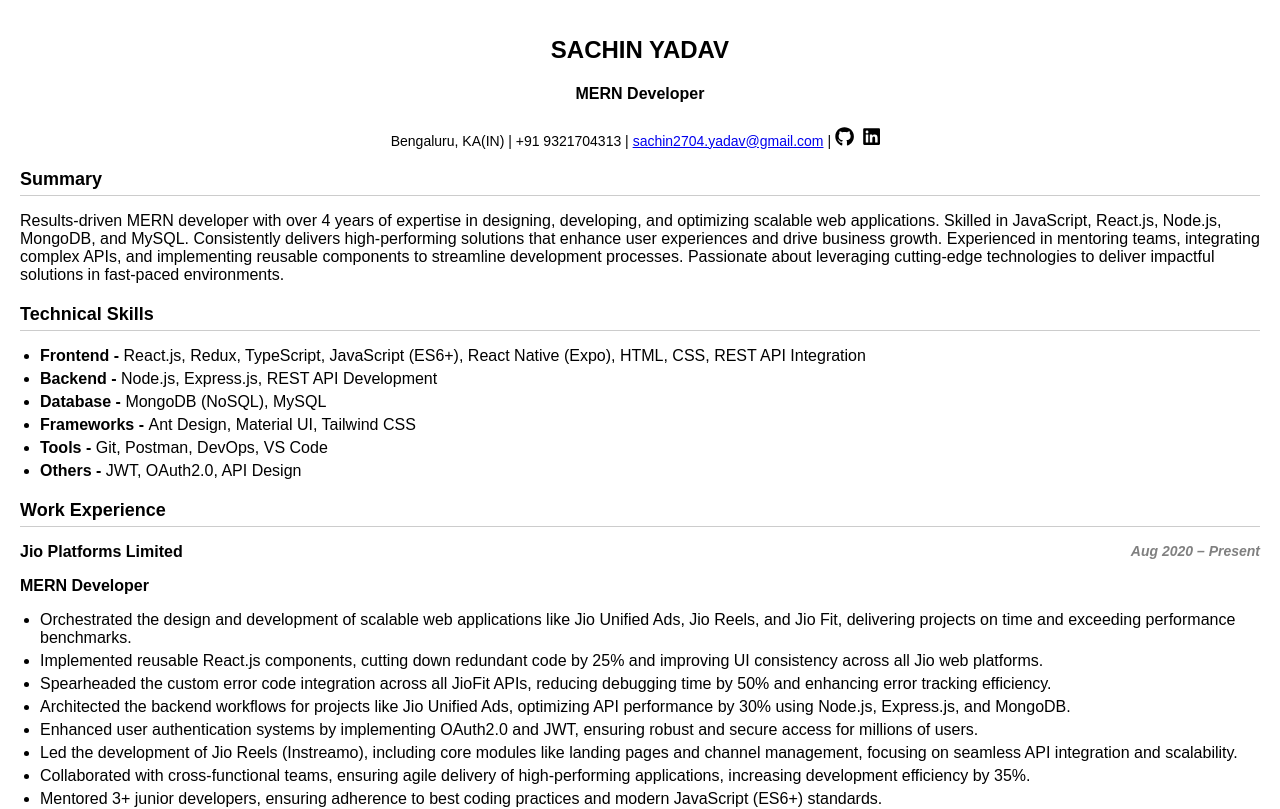
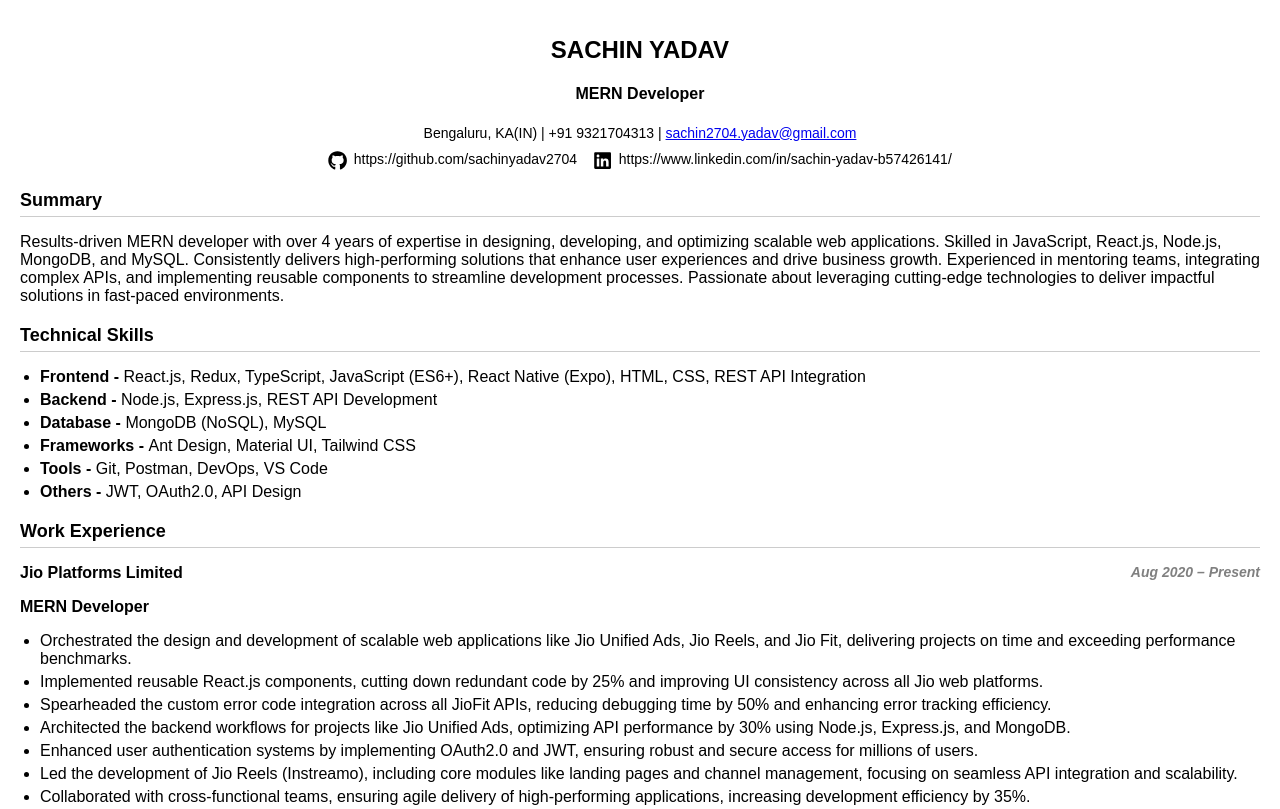
Before and after one commit to sachinyadav2704/my-web-resume, a React (Vite) app: page / in a window 1280 px wide. Shown: the top 809 px of the page. Built offline with nearby package versions, Linux system fonts and the light colour scheme.

Commit message:
added links

```diff
--- a/src/App.jsx
+++ b/src/App.jsx
@@ -12,32 +12,54 @@
           onClick={() =>
             window.open("https://sachin-yadav.netlify.app/", "_blank")
           }
+          style={{
+            cursor: "pointer",
+          }}
         >
           SACHIN YADAV
         </h1>
         <h4 className="name">MERN Developer</h4>
         <p>
-          Bengaluru, KA(IN) | +91 9321704313 | {" "}
+          Bengaluru, KA(IN) | +91 9321704313 |{" "}
           <a href="mailto:sachin2704.yadav@gmail.com">
             sachin2704.yadav@gmail.com
-          </a>{" "}
-          |{" "}
+          </a>
+          <br />
+          <span
+            style={{
+              display: "flex",
+              alignItems: "center",
+              justifyContent: "center",
+              marginTop: "8px",
+            }}
+          >
             <FaGithub
               style={{
                 cursor: "pointer",
                 marginTop: "2px",
-              marginRight: "0.5rem",
+                marginRight: "0.4rem",
                 fontSize: "1.2rem",
               }}
               onClick={() =>
                 window.open("https://github.com/sachinyadav2704", "_blank")
               }
-          />
+            />{" "}
+            <span
+              onClick={() =>
+                window.open("https://github.com/sachinyadav2704", "_blank")
+              }
+              style={{
+                cursor: "pointer",
+              }}
+            >
+              https://github.com/sachinyadav2704
+            </span>{" "}
             <FaLinkedin
               style={{
                 cursor: "pointer",
                 marginTop: "2px",
-              marginRight: "0.5rem",
+                marginRight: "0.4rem",
+                marginLeft: "1rem",
                 fontSize: "1.2rem",
               }}
               onClick={() =>
@@ -47,6 +69,17 @@
                 )
               }
             />
+            <span
+              onClick={() =>
+                window.open("https://github.com/sachinyadav2704", "_blank")
+              }
+              style={{
+                cursor: "pointer",
+              }}
+            >
+              https://www.linkedin.com/in/sachin-yadav-b57426141/
+            </span>
+          </span>
           {/* <SiLeetcode
                   style={{ cursor: 'pointer', marginTop: '2px', marginRight: '0.5rem', fontSize: '1.2rem' }}
                   onClick={() => window.open('https://leetcode.com/u/Sachin_Yadav_27/', '_blank')}
```
Lines whose indentation alone changed are shown as unchanged.
